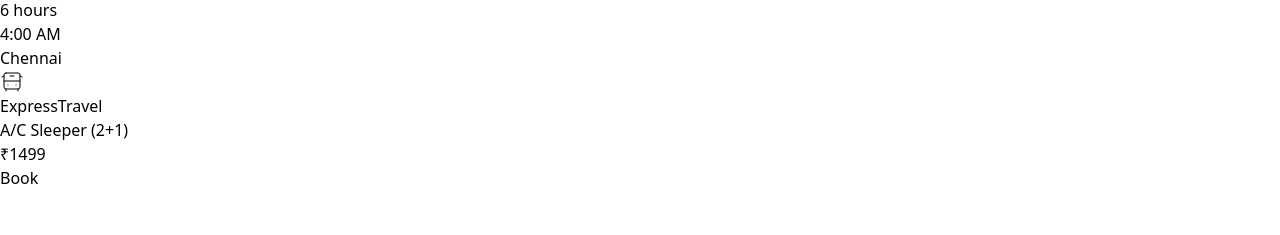
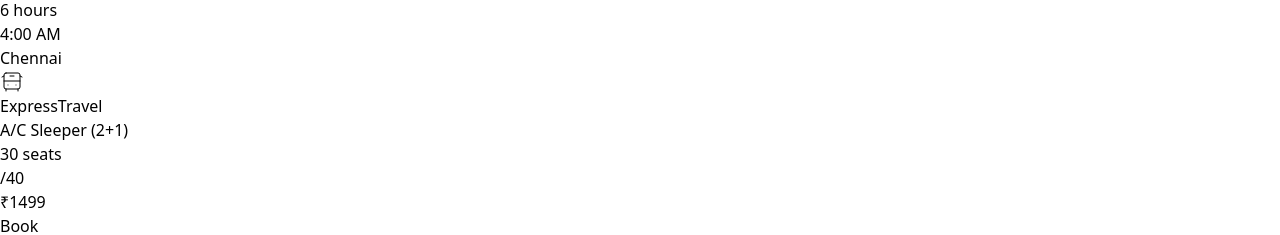
Before and after one commit to Mvishal123/bus-ticket-booking, a React (Vite) app: page / in a window 1280 px wide. Shown: the part 1123-1358 px from the top of the page. Before the commit the page ends 1313 px from the top, so only its background shows below. Built offline with nearby package versions, Linux system fonts and the light colour scheme.

Commit message:
ui: landing page

```diff
--- a/src/components/bus-card.tsx
+++ b/src/components/bus-card.tsx
@@ -31,12 +31,27 @@
       </div>
 
       {/* next section */}
-      <div className="mt-4">
-        <div className="flex items-center gap-1">
-          <BusFront strokeWidth={1} className="h-4 w-4" />
-          <span className="text-xs font-semibold">{busDetails.busBrand}</span>
+      <div className="mt-4 flex justify-between items-center">
+        <div>
+          <div className="flex items-center gap-1">
+            <BusFront strokeWidth={1} className="h-4 w-4" />
+            <span className="text-xs font-semibold">{busDetails.busBrand}</span>
+          </div>
+          <p className="text-xs text-slate-400">{busDetails.busType}</p>
         </div>
-        <p className="text-xs text-slate-400">{busDetails.busType}</p>
+        <div className="flex items-center gap-1 text-slate-400">
+          <h4 className="text-xs">
+            <span
+              className={`text-lg font-semibold ${
+                busDetails.seatsLeft > 10 ? "text-green-500" : "text-red-500"
+              }`}
+            >
+              {busDetails.seatsLeft}
+            </span>{" "}
+            seats
+          </h4>
+          <span className="text-xs">/{busDetails.totalSeats}</span>
+        </div>
       </div>
 
       {/* next section */}
--- a/src/utils/constants/index.ts
+++ b/src/utils/constants/index.ts
@@ -7,17 +7,18 @@
 
 // Bus details
 export const mockBusDetails = {
+  busNumber: 1,
   from: "Bangalore",
   to: "Chennai",
   busBrand: "ExpressTravel",
   duration: "6 hours",
   pickup: "Majestic Bus Stand, Bangalore",
   arrival: "Koyambedu Bus Terminal, Chennai",
+  totalSeats: 40,
   seatsLeft: 30,
   busType: "A/C Sleeper (2+1)",
-  busNumber: 123,
   ratings: 4.5,
   startTime: "10:00 PM",
   arrivalTime: "4:00 AM",
-  price: "1499"
+  price: "1499",
 };
```
